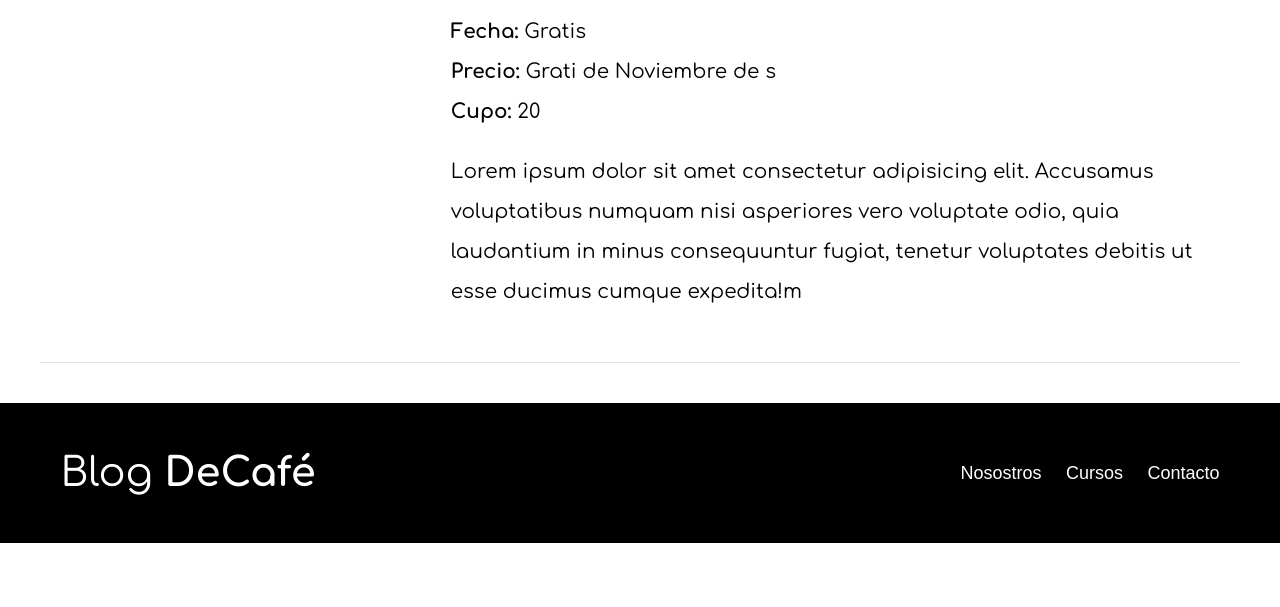
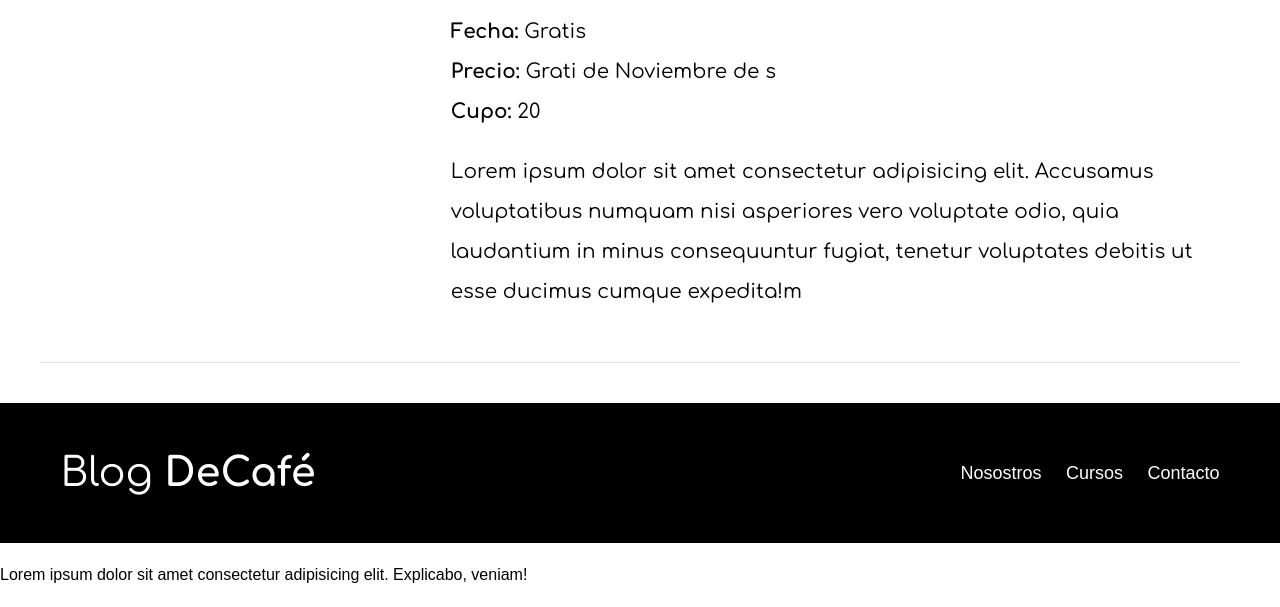
Before and after one commit to FrancoSilva77/blog-cafe1, a plain HTML site: page cursos.html in a window 1280 px wide. Shown: the part 1694-2301 px from the top of the page. Before the commit the page ends 2237 px from the top, so only its background shows below. Drawn offline with Linux system fonts and the light colour scheme; a web font is replaced by a local one.

Commit message:
Aregado un nuevo parrafo en cursos

```diff
--- a/cursos.html
+++ b/cursos.html
@@ -109,6 +109,8 @@
             </div>
         </div>
     </footer>
+
+    <p>Lorem ipsum dolor sit amet consectetur adipisicing elit. Explicabo, veniam!</p>
 </body>
 
 </html>
```
